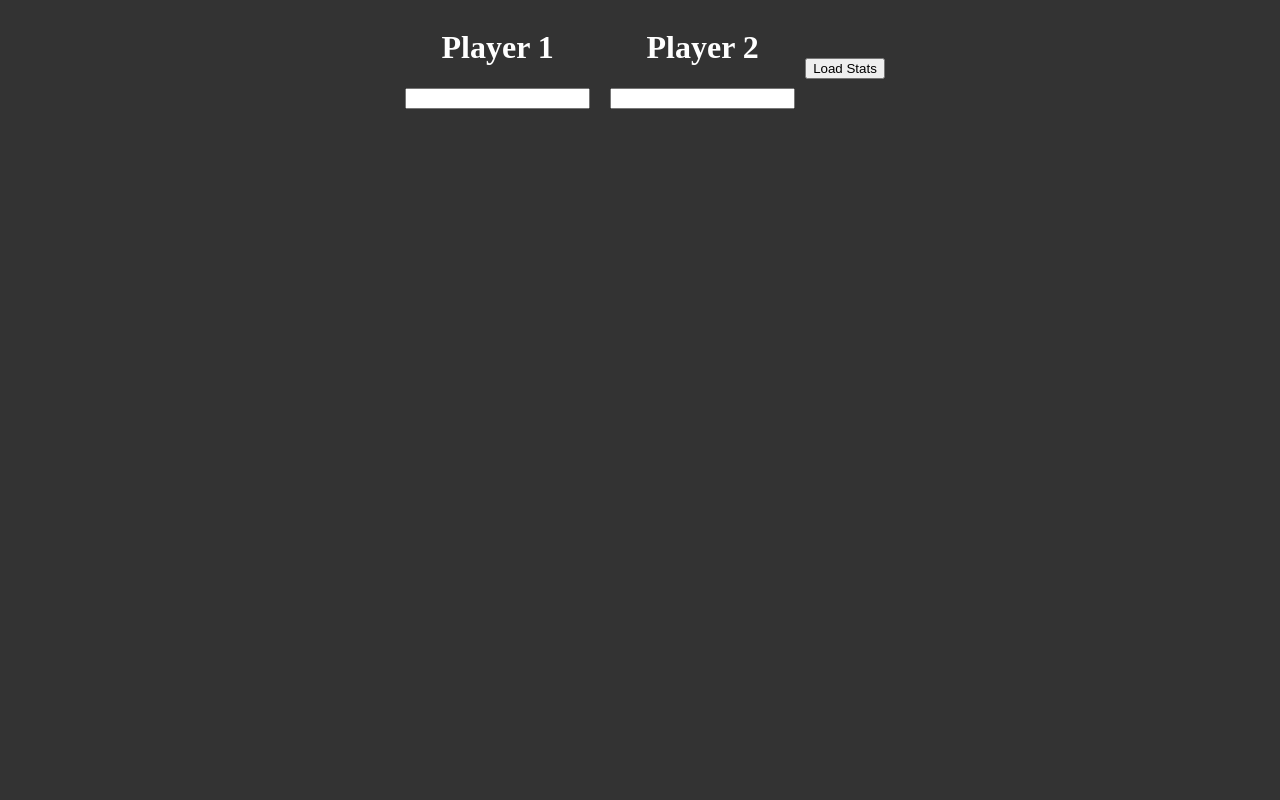
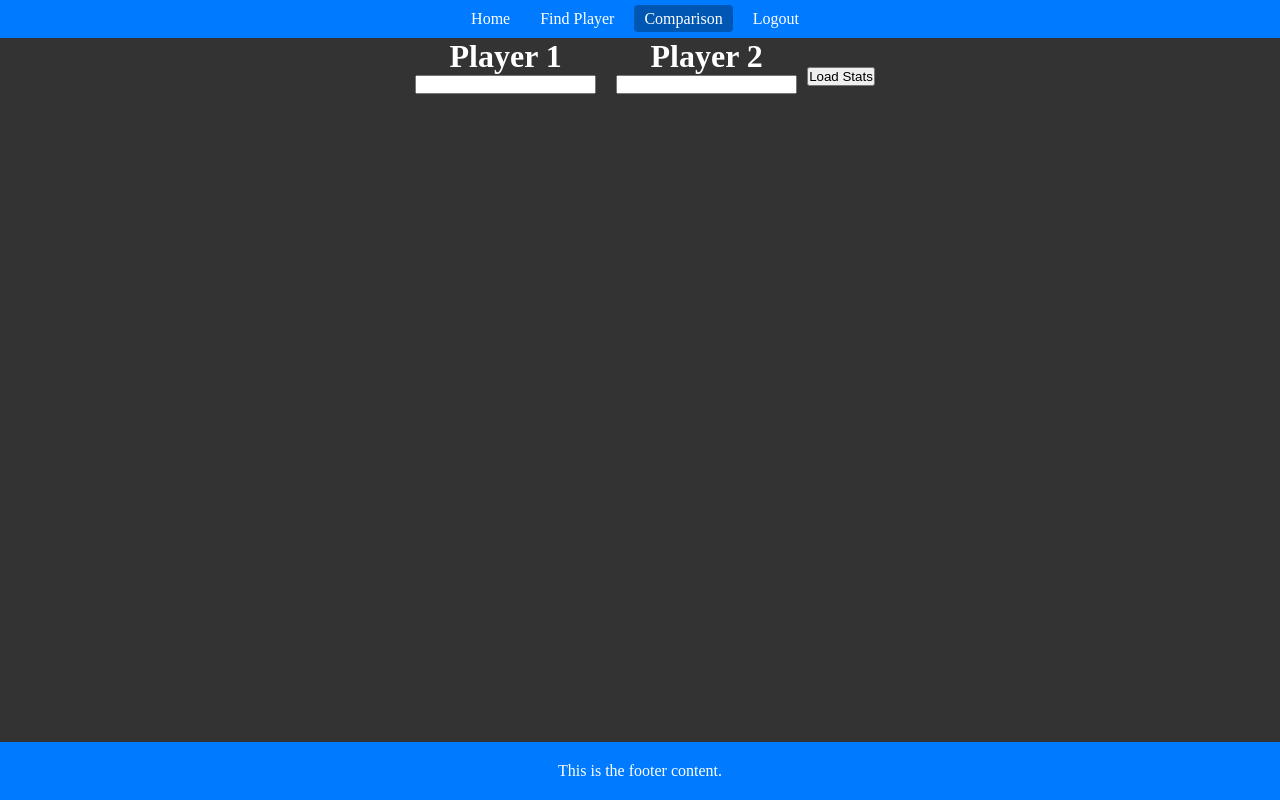
Before and after one commit to aidanbrowne2002/flask_football, a Flask app: page /comparison in a window 1280 px wide. Run offline with Flask 3, Linux system fonts and the light colour scheme; the visitor is signed in with stand-in values (Sample User, id 1); data that the repository does not hold is empty; some libraries are stand-ins or nearby versions.

Commit message:
comparison improved

```diff
--- a/app.py
+++ b/app.py
@@ -103,7 +103,7 @@ def logout():
 
 @app.route('/')
 def hello_world():  # put application's code here
-    return render_template('index.html')
+    return render_template('index.html', active_page = 'home')
 
 
 
@@ -122,7 +122,6 @@ def findPlayer():
     if request.method == 'POST':
         selected_name = request.form.get('playerName')  # Get the selected player name
         player_id = names_to_ids.get(selected_name)  # Look up the corresponding player ID
-        print(player_id)  # For debugging purposes
         session['player'] = selected_name
 
         if player_id:
@@ -131,7 +130,7 @@ def findPlayer():
             flash('Player not found.', 'error')
             return redirect(url_for('findPlayer'))
 
-    return render_template('findPlayer.html', autocompleteData=fullnames, nameToID=names_to_ids)
+    return render_template('findPlayer.html', autocompleteData=fullnames, nameToID=names_to_ids, active_page = 'findplayer')
 
 
 
@@ -149,7 +148,7 @@ def player(player):
         xGgraph4.genGraphs(player)
     except:
         pass
-    return render_template('player.html', player_name = session['player'], player=player, stats = stats)
+    return render_template('player.html', player_name = session['player'], player=player, stats = stats, active_page = 'player')
 
 @app.route('/comparison', methods=['GET', 'POST'])
 @login_required
@@ -157,6 +156,7 @@ def comparison():
     players = get.players(get_db_pool())
     names_to_ids = {}
     fullnames = []
+    selected_names = session.get('players', [])  # Get the previously selected names from the session, default to an empty list
     for player in players:
         player_id, first_name, last_name = player
         full_name = f"{first_name} {last_name}"
@@ -165,7 +165,11 @@ def comparison():
 
     if request.method == 'POST':
         selected_names = request.form.getlist('playerName')  # Get the selected player names as a list
-        print (selected_names)
+        if selected_names[0] == '':
+            selected_names[0] = session.get('players', [])[0]
+        if selected_names[1] == '':
+            selected_names[1] = session.get('players', [])[1]
+        print(selected_names)
         player_ids = [names_to_ids.get(name) for name in selected_names]  # Look up the corresponding player IDs
         print(player_ids)  # For debugging purposes
         session['players'] = selected_names
@@ -182,13 +186,14 @@ def comparison():
                     xGgraph4.genGraphs(p)
                 except:
                     pass
-            return render_template('comparison.html', autocompleteData=fullnames, compare = True, players = player_ids, playernames = selected_names, player1 = str(player_ids[0]), player2 = str(player_ids[1]))
+            return render_template('comparison.html', autocompleteData=fullnames, compare=True, players=player_ids, playernames=selected_names, player1=str(player_ids[0]), player2=str(player_ids[1]), active_page='comparison')
         else:
             flash('One or more players not found.', 'error')
-            print ("One or more players not found.")
+            print("One or more players not found.")
             return redirect(url_for('comparison'))
 
-    return render_template('comparison.html', autocompleteData=fullnames)
+    return render_template('comparison.html', autocompleteData=fullnames, active_page='comparison')
+
 
 
 @app.route('/load_stats', methods=['POST'])
--- a/static/styles.css
+++ b/static/styles.css
@@ -1,3 +1,10 @@
+* {
+    margin: 0;
+    padding: 0;
+    box-sizing: border-box;
+}
+
+
 form {
     display: flex;
     justify-content: center;
@@ -46,13 +53,36 @@ form {
     width: 35%;
     vertical-align: top; /* This aligns the top of the images if they have different heights */
 }
-div#loading {
-    width: 480px;
-    height: 480px;
+#loader {
+    position: fixed;
+    top: 50vh;
+    left: 50vw;
+    margin-top: -120px;
+    margin-left: -70px;
     display: none;
-    background: url(/static/images/loading.gif) no-repeat;
-    cursor: wait;
+    border: 16px solid #f3f3f3;
+    border-radius: 50%;
+    border-top: 16px solid #007bff;
+    border-bottom: 16px solid #007bff;
+    width: 120px;
+    height: 120px;
+    -webkit-animation: spin 2s linear infinite;
+    animation: spin 2s linear infinite;
+}
+
+@-webkit-keyframes spin {
+  0% { -webkit-transform: rotate(0deg); }
+  100% { -webkit-transform: rotate(360deg); }
+}
+
+@keyframes spin {
+    0% {
+        transform: rotate(0deg);
     }
+    100% {
+        transform: rotate(360deg);
+    }
+}
 
 .comparison-container {
     display: flex;
@@ -93,3 +123,50 @@ div#loading {
 .centered-button {
     margin: auto;
 }
+body {
+    background-color: #333;
+    color: #fff;
+}
+.navbar {
+    background-color: #007BFF;
+    padding: 10px;
+    display: flex;
+    justify-content: center;
+}
+
+.navbar ul {
+    list-style-type: none;
+    margin: 0;
+    padding: 0;
+    display: flex;
+    justify-content: center;
+}
+
+.navbar li {
+    margin-right: 10px;
+}
+
+.navbar li a {
+    color: #FFFFFF;
+    text-decoration: none;
+    padding: 5px 10px;
+    border-radius: 4px;
+}
+
+.navbar li a:hover {
+    background-color: #0056b3;
+}
+.navbar li.active a {
+            background-color: #0056b3;
+        }
+
+.footer {
+    background-color: #007BFF;
+    color: #fff;
+    padding: 20px;
+    position: fixed;
+    left: 0;
+    bottom: 0;
+    width: 100%;
+    text-align: center;
+}
--- a/templates/base.html
+++ b/templates/base.html
@@ -5,15 +5,25 @@
     <link rel="stylesheet" href="{{ url_for('static', filename='styles.css') }}">
     <title>{% block title %}{% endblock %}</title>
     <style>
-        body {
-            background-color: #333;
-            color: #fff;
+        .navbar li.active a {
+            background-color: #0056b3;
         }
     </style>
 </head>
 <body>
     <header>
-        <!-- Add header content here -->
+        <div class="navbar">
+            <ul>
+                <li{% if active_page == 'home' %} class="active"{% endif %}><a href="/">Home</a></li>
+                <li{% if active_page == 'findplayer' %} class="active"{% endif %}><a href="/findplayer">Find Player</a></li>
+                <li{% if active_page == 'comparison' %} class="active"{% endif %}><a href="/comparison">Comparison</a></li>
+                {% if current_user.is_authenticated %}
+                    <li{% if active_page == 'logout' %} class="active"{% endif %}><a href="/logout">Logout</a></li>
+                {% else %}
+                    <li{% if active_page == 'login' %} class="active"{% endif %}><a href="/login">Login</a></li>
+                {% endif %}
+            </ul>
+        </div>
     </header>
 
     <div class="content">
@@ -21,7 +31,9 @@
     </div>
 
     <footer>
-        <!-- Add footer content here -->
+        <div class="footer">
+            <p>This is the footer content.</p>
+        </div>
     </footer>
 </body>
 </html>
--- a/templates/comparison.html
+++ b/templates/comparison.html
@@ -37,8 +37,7 @@
         </div>
     </div>
 </form>
-    <div id="loading" style="display: none;">
-    <img src="/static/images/loading.gif" alt="Loading" />
+    <div id="loader">
     </div>
 
 
@@ -52,7 +51,7 @@
         });
 
         $('#loadStatsButton').click(function() {
-            $('#loading').show();
+            $('#loader').show();
             $('.form-container').hide();
             // You can add more elements to hide here
         });
--- a/templates/findPlayer.html
+++ b/templates/findPlayer.html
@@ -10,7 +10,7 @@
     <title>Find a player</title>
 </head>
 <body>
-    <div id="loading"></div>
+    <div id="loader"></div>
     <div id="content">
         <form id="myForm" method="POST" action="/findplayer">
             <label for="player">Player name</label>
@@ -43,7 +43,7 @@
         });
 
         function showLoading() {
-            $("#loading").show();
+            $("#loader").show();
             $("#content").hide();
         }
     });
--- a/templates/index.html
+++ b/templates/index.html
@@ -6,8 +6,6 @@
     <title>Home</title>
 
 
-    <a href="/findplayer" class="button-link">Find player</a>
-    <a href="/login" class="button-link">Login</a>
-    <a href="/logout" class="button-link">Logout</a>
+    <p>This is the homepage</p>
 
 {% endblock %}
```
Also changed, not shown: static/images/loading.gif.
